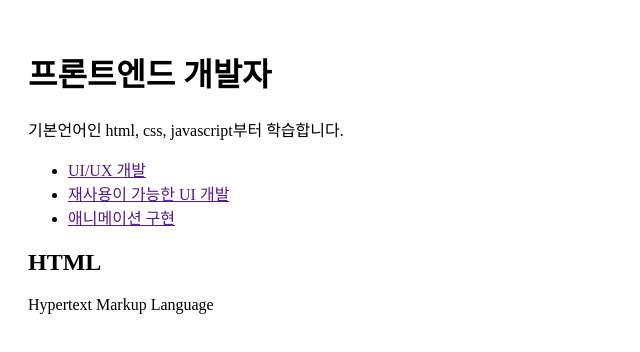
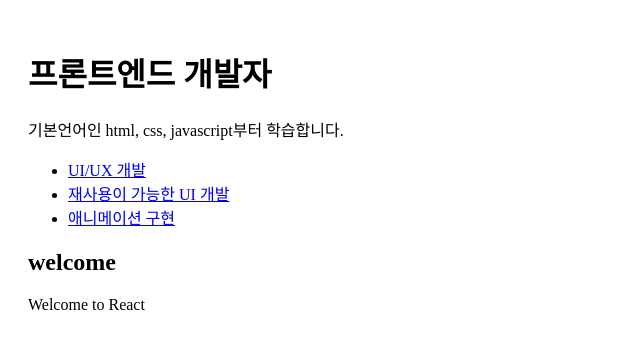
Before and after one commit to RaeChoe/estfe13_react-basic, a React (Vite) app: page / in a window 1280 px wide. Shown: the top 352 px of the page, without its empty margins (0-640 px from the left). Built offline with nearby package versions, Linux system fonts and the light colour scheme.

Commit message:
feat: 컴폰너트 분리, 클릭 이벤트 추가

```diff
--- a/src/App.jsx
+++ b/src/App.jsx
@@ -1,51 +1,72 @@
 import "./App.css";
-
-// Myheader 컴포넌트
-function Myheader() {
-  return (
-    <header>
-      <h1 className="logo">프론트엔드 개발자</h1>
-      <p>기본언어인 html, css, javascript부터 학습합니다.</p>
-    </header>
-  );
-}
-
-// Nav 컴포넌트
-function Nav() {
-  return (
-    <nav>
-      <ul>
-        <li>
-          <a href="">UI/UX 개발</a>
-        </li>
-        <li>
-          <a href="">재사용이 가능한 UI 개발</a>
-        </li>
-        <li>
-          <a href="">애니메이션 구현</a>
-        </li>
-      </ul>
-    </nav>
-  );
-}
-
-function MyArticle() {
-  return (
-    <section>
-      <article>
-        <h2>HTML</h2>
-        <p>Hypertext Markup Language</p>
-      </article>
-    </section>
-  );
-}
+import Myheader from "./components/Myheader";
+import Nav from "./components/Nav";
+import MyArticle from "./components/MyArticle";
+import { useState } from "react";
 
 function App() {
+  console.log("App render");
+  const [id, setId] = useState(1);
+  const [mode, setMode] = useState("welcome");
+  const [subject, setSubject] = useState({
+    title: "프론트엔드 개발자",
+    desc: "기본언어인 html, css, javascript부터 학습합니다.",
+  });
+  const [content, setContent] = useState([
+    { id: 1, title: "UI/UX 개발", desc: "사용자 경험을 고려한 직관적이고 반응성 높은 화면 구현" },
+    {
+      id: 2,
+      title: "재사용이 가능한 UI 개발",
+      desc: "컴포넌트 기반으로 동일한 UI를 효율적으로 재사용 가능",
+    },
+    { id: 3, title: "애니메이션 구현", desc: "상태 변화에 따른 자연스럽고 동적인 화면 효과 구현" },
+  ]);
+
+  const welcome = { title: "welcome", desc: "Welcome to React" };
+
+  let _title = null;
+  let _desc = null;
+
+  if (mode === "welcome") {
+    _title = welcome.title;
+    _desc = welcome.desc;
+  } else if (mode === "read") {
+    const selected = content.find(c => c.id === id);
+
+    if (selected) {
+      _title = selected.title;
+      _desc = selected.desc;
+    }
+  }
+
   return (
     <>
-      <Myheader />
-      <Nav />
-      <MyArticle />
+      <Myheader
+        title={subject.title}
+        desc={subject.desc}
+        onChangeMode={() => {
+          setMode("welcome");
+        }}
+      />
+      {/* <header>
+        <h1
+          className="logo"
+          onClick={() => {
+            setMode("welcome");
+          }}
+        >
+          {subject.title}
+        </h1>
+        <p>{subject.desc}</p>
+      </header> */}
+      <Nav
+        data={content}
+        onChangeMode={id => {
+          setMode("read");
+          setId(id);
+        }}
+      />
+      <MyArticle title={_title} desc={_desc} />
     </>
   );
 }
--- /dev/null
+++ b/src/components/MyArticle.jsx
@@ -0,0 +1,13 @@
+function MyArticle({ title, desc }) {
+  console.log("MyArticle render");
+  return (
+    <section>
+      <article>
+        <h2>{title}</h2>
+        <p>{desc}</p>
+      </article>
+    </section>
+  );
+}
+
+export default MyArticle;
--- /dev/null
+++ b/src/components/Myheader.jsx
@@ -0,0 +1,18 @@
+function Myheader({ title, desc, onChangeMode }) {
+  console.log("Myheader render");
+  return (
+    <header>
+      <h1
+        className="logo"
+        onClick={() => {
+          onChangeMode();
+        }}
+      >
+        {title}
+      </h1>
+      <p>{desc}</p>
+    </header>
+  );
+}
+
+export default Myheader;
--- /dev/null
+++ b/src/components/Nav.jsx
@@ -0,0 +1,26 @@
+function Nav({ data, onChangeMode }) {
+  console.log("Nav render");
+  const lists = data.map(d => (
+    <li key={d.id}>
+      <a
+        href={`/${d.id}`}
+        data-id={d.id}
+        onClick={e => {
+          e.preventDefault();
+          onChangeMode(Number(e.target.dataset.id));
+        }}
+      >
+        {d.title}
+      </a>
+    </li>
+  ));
+  // lists에 출력할 코드 생성
+
+  return (
+    <nav>
+      <ul>{lists}</ul>
+    </nav>
+  );
+}
+
+export default Nav;
```
